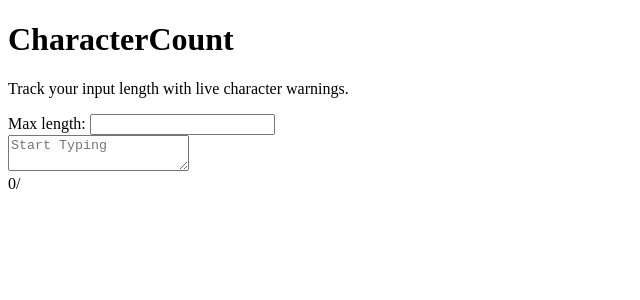
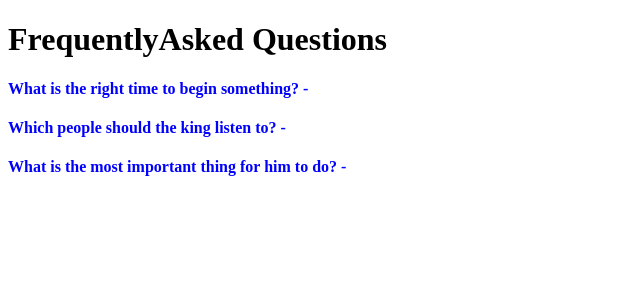
Before and after one commit to nynishuyadav85/InterviewPrep, a React (Vite) app in the folder interview/: page / in a window 1280 px wide. Shown: the top 300 px of the page, without its empty margins (0-640 px from the left). Built offline with nearby package versions, Linux system fonts and the light colour scheme.

Commit message:
feat: add FrequentlyAsked component for displaying FAQ with expandable answers

```diff
--- a/interview/src/App.jsx
+++ b/interview/src/App.jsx
@@ -1,6 +1,6 @@
 // import { QueryClient, QueryClientProvider } from '@tanstack/react-query'
 import './App.css'
-import CharacterCount from './components/CharCount/CharacterCount'
+import FrequentlyAsked from './components/Faq/FrequentlyAsked'
 // import TanStackQuery from './Concepts/TanStackQuery'
 // import HOC from './Concepts/HOC';
 // import Score from './components/ScoreFetch/Score'
@@ -23,12 +23,13 @@ function App() {
       {/* <BackToTop /> */}
       {/* <Score />
        */}
-      <CharacterCount />
+      {/* <CharacterCount /> */}
       {/* <QueryClientProvider client={queryClient}>
         <TanStackQuery />
       </QueryClientProvider> */}
 
       {/* <HOC /> */}
+      <FrequentlyAsked />
     </>
   )
 }
--- /dev/null
+++ b/interview/src/components/Faq/FrequentlyAsked.jsx
@@ -0,0 +1,53 @@
+import { useState } from "react"
+
+const Questions = [
+    {
+        id: 1,
+        ques: "What is the right time to begin something?",
+        ans: "The most important time is Now."
+    },
+    {
+        id: 2,
+        ques: "Which people should the king listen to?",
+        ans: "The most important person is the one you are with at a particular moment."
+    },
+    {
+        id: 3,
+        ques: "What is the most important thing for him to do?",
+        ans: "The most important business is to do that person good."
+    }
+]
+
+
+
+
+const FrequentlyAsked = () => {
+    const [expanded, setExpanded] = useState(null)
+
+
+    const handleExpand = (id) => {
+        setExpanded((currId) => currId === id ? null : id)
+    }
+
+    return (
+        <div>
+            <h1>FrequentlyAsked Questions
+            </h1>
+
+            <div>{Questions.map((ques) => {
+                return (
+                    <>
+                        <h4 style={{ color: "blue", cursor: "pointer" }} onClick={() => handleExpand(ques.id)}>{ques.ques} {expanded === ques.id ? "+" : "-"} </h4>
+                        {expanded === ques.id && <p>{ques.ans}</p>}
+                    </>
+                )
+            })
+
+            }</div>
+
+
+        </div>
+    )
+}
+
+export default FrequentlyAsked
```
